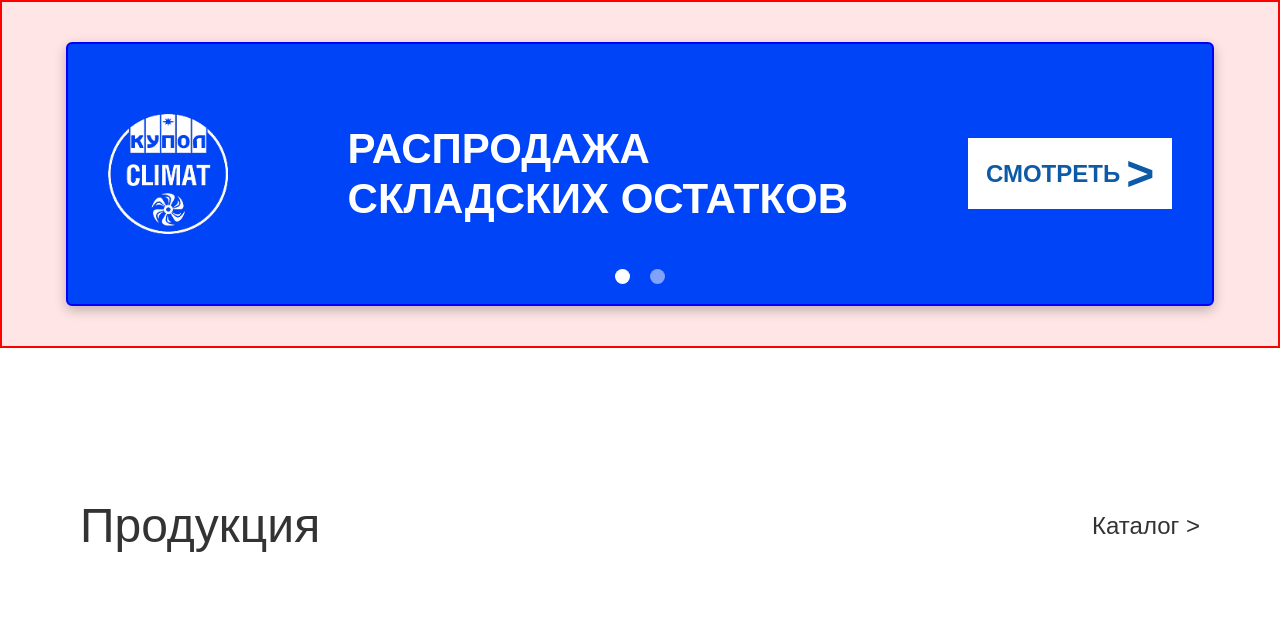
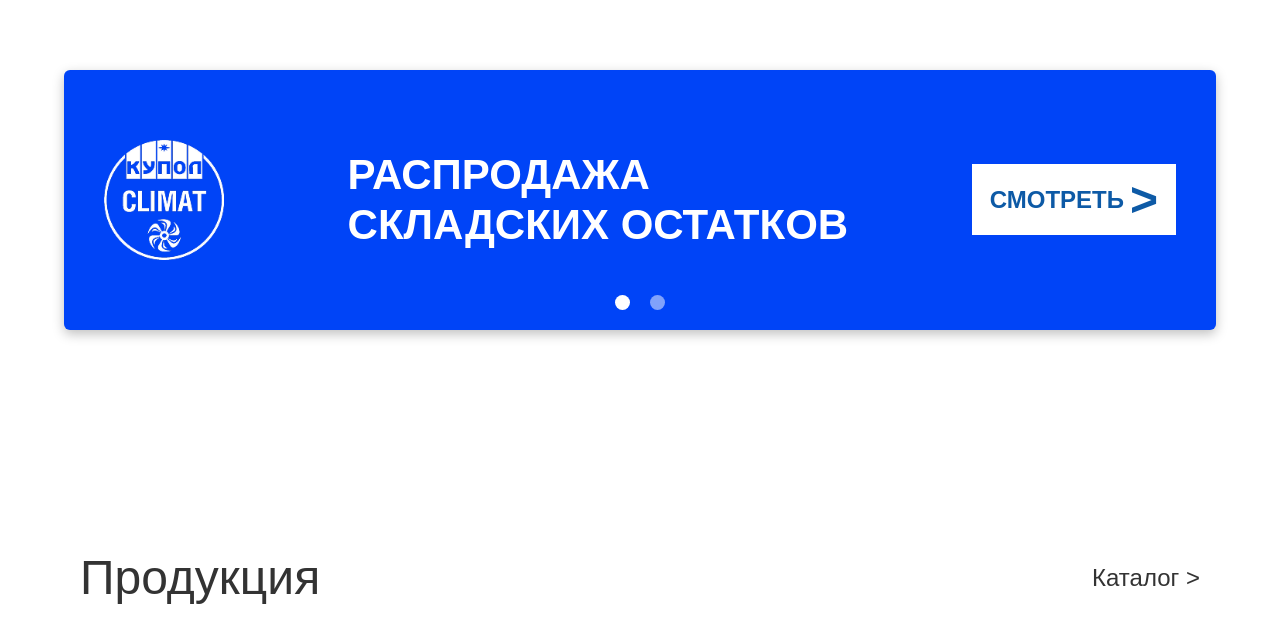
Before and after one commit to L4NOTTE/L4NOTTE.github.io, a PHP site: page / in a window 1280 px wide. Shown: the part 667-1307 px from the top of the page. Run offline with PHP 8.4, Linux system fonts and the light colour scheme.

Commit message:
Update style.css

```diff
--- a/kupolclimat_banner/css/style.css
+++ b/kupolclimat_banner/css/style.css
@@ -153,17 +153,6 @@
     font-weight: 600;
     background: transparent;
     cursor: pointer;
-}
-
-/* Временно для отладки */
-#banner-container {
-    border: 2px solid red !important; /* Чтобы видеть контейнер */
-    min-height: 200px !important;
-    background-color: rgba(255,0,0,0.1) !important;
-}
-
-.rotating-banner {
-    border: 2px solid blue !important;
 }
 
 .rotating-banner {
```
